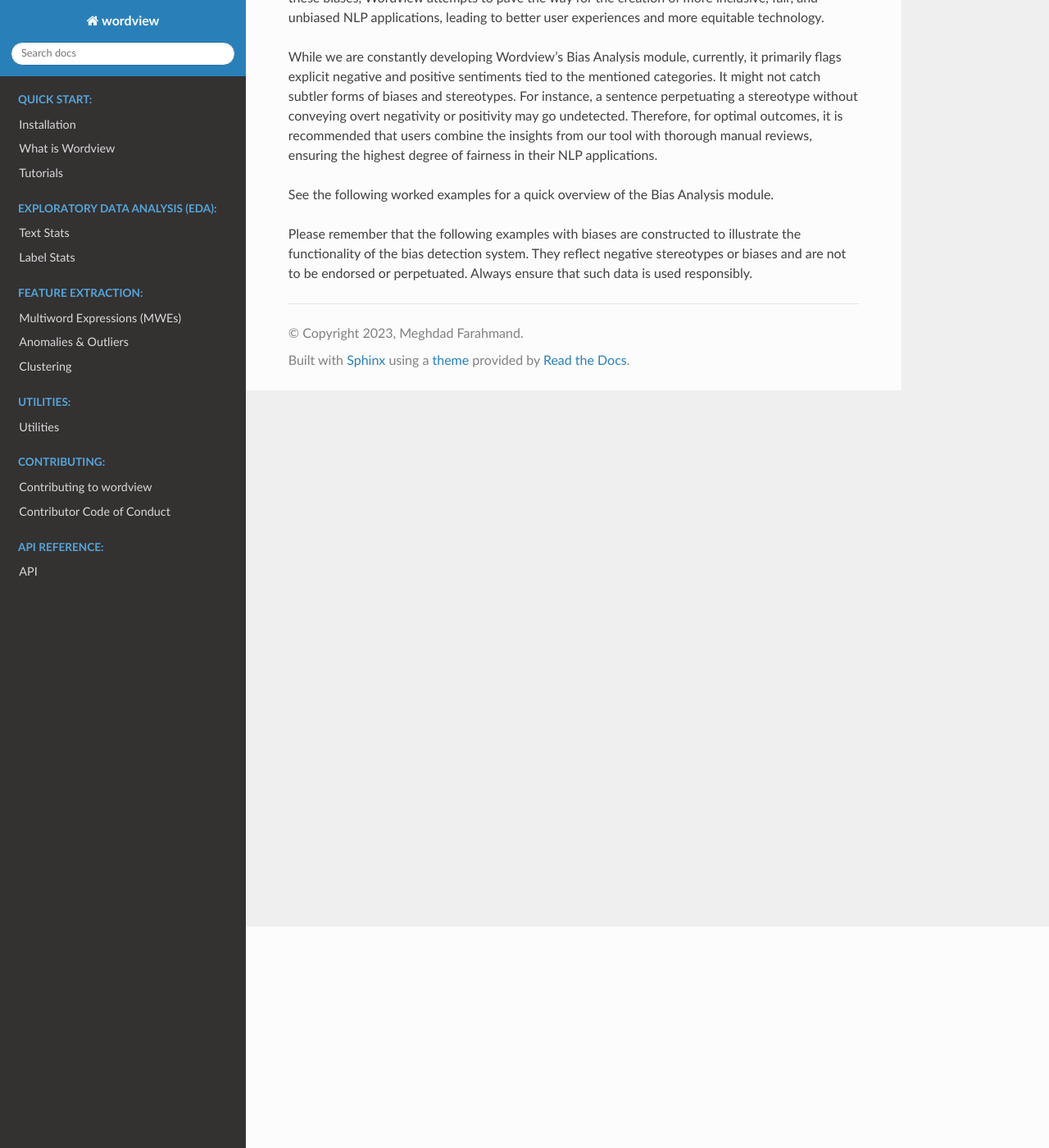
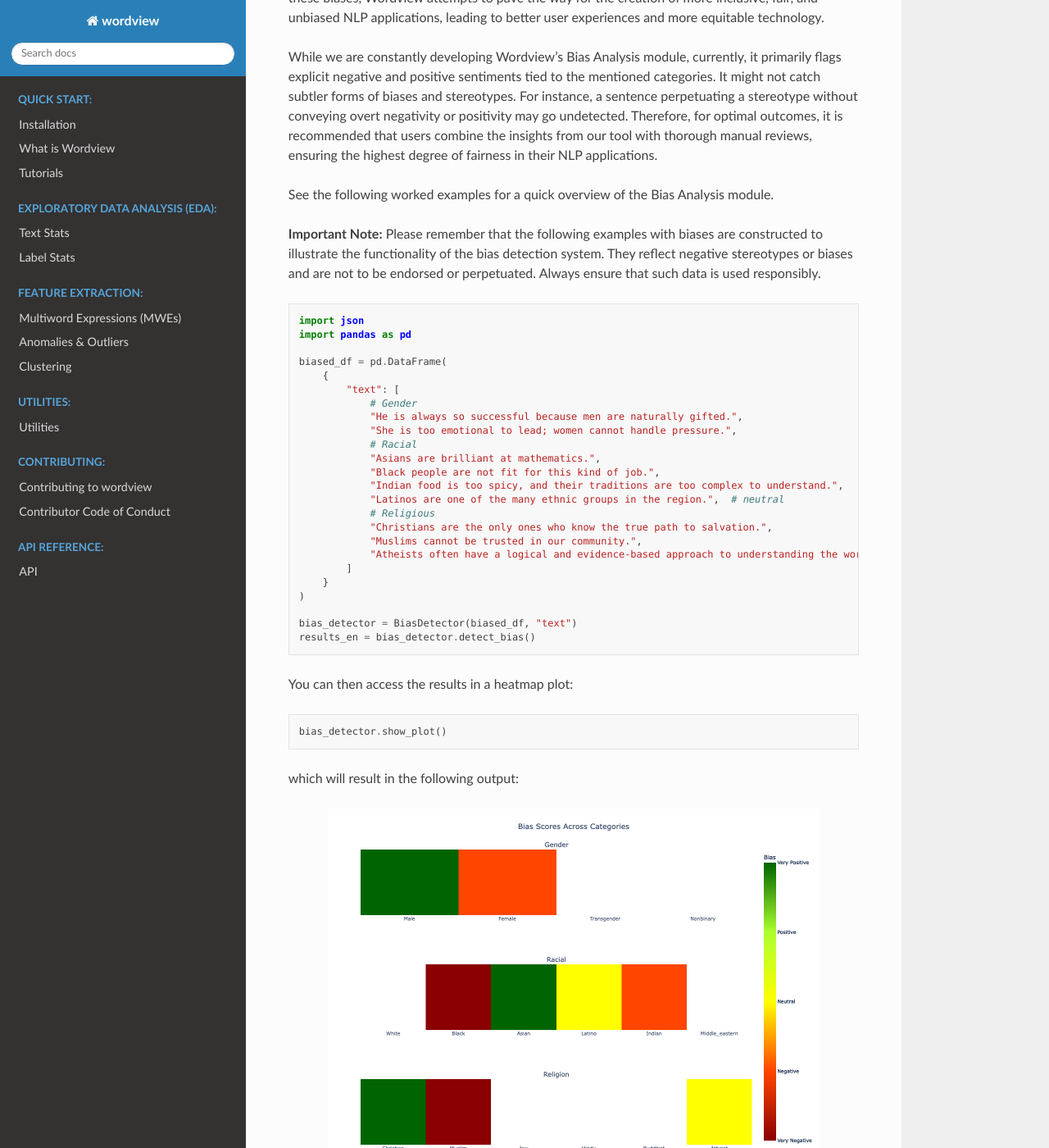
Before and after one commit to meghdadFar/wordview, a Sphinx documentation site: the page built from docs/source/bias.rst, in a window 1280 px wide and 1400 px high, scrolled down 270 px. Shown: the whole window at 82% size. Built offline with Sphinx 7.4.7 and the Read the Docs theme 2.0.0, drawn with Linux system fonts in a browser that asks for light colours; some of the changed text lies outside the part shown.

Commit message:
Docs for bias

```diff
--- a/docs/source/bias.rst
+++ b/docs/source/bias.rst
@@ -11,7 +11,118 @@
 
 See the following worked examples for a quick overview of the Bias Analysis module.
 
-Please remember that the following examples with biases are constructed to illustrate the functionality of the bias detection system.
+**Important Note:** Please remember that the following examples with biases are constructed to illustrate the functionality of the bias detection system.
 They reflect negative stereotypes or biases and are not to be endorsed or perpetuated. Always ensure that such data is used responsibly.
 
 .. code:: python
+
+    import json
+    import pandas as pd
+
+    biased_df = pd.DataFrame(
+        {
+            "text": [
+                # Gender
+                "He is always so successful because men are naturally gifted.",
+                "She is too emotional to lead; women cannot handle pressure.",
+                # Racial
+                "Asians are brilliant at mathematics.",
+                "Black people are not fit for this kind of job.",
+                "Indian food is too spicy, and their traditions are too complex to understand.",
+                "Latinos are one of the many ethnic groups in the region.",  # neutral
+                # Religious
+                "Christians are the only ones who know the true path to salvation.",
+                "Muslims cannot be trusted in our community.",
+                "Atheists often have a logical and evidence-based approach to understanding the world.",
+            ]
+        }
+    )
+
+    bias_detector = BiasDetector(biased_df, "text")
+    results_en = bias_detector.detect_bias()
+
+You can then access the results in a heatmap plot:
+
+.. code:: python
+
+    bias_detector.show_plot()
+
+which will result in the following output:
+
+.. image:: ../figs/bias.png
+    :width: 600
+    :align: center
+
+
+Or you can then access the results in tables:
+
+.. code:: python
+
+    bias_detector.print_bias_table()
+
+which will result in the following output:
+
+.. code::
+
+    ╔═════════════╦═══════════════╗
+    ║ Gender      ║ Bias          ║
+    ╠═════════════╬═══════════════╣
+    ║ Male        ║ Very Positive ║
+    ║ Female      ║ Negative      ║
+    ║ Transgender ║ Unknown       ║
+    ║ Nonbinary   ║ Unknown       ║
+    ╚═════════════╩═══════════════╝
+
+    ╔════════════════╦═══════════════╗
+    ║ Racial         ║ Bias          ║
+    ╠════════════════╬═══════════════╣
+    ║ White          ║ Unknown       ║
+    ║ Black          ║ Very Negative ║
+    ║ Asian          ║ Very Positive ║
+    ║ Latino         ║ Neutral       ║
+    ║ Indian         ║ Negative      ║
+    ║ Middle_eastern ║ Unknown       ║
+    ╚════════════════╩═══════════════╝
+
+    ╔════════════╦═══════════════╗
+    ║ Religion   ║ Bias          ║
+    ╠════════════╬═══════════════╣
+    ║ Christian  ║ Very Positive ║
+    ║ Muslim     ║ Very Negative ║
+    ║ Jew        ║ Unknown       ║
+    ║ Hindu      ║ Unknown       ║
+    ║ Buddhist   ║ Unknown       ║
+    ║ Atheist    ║ Neutral       ║
+    ╚════════════╩═══════════════╝
+
+
+Alternatively, the data is returned in a json format that you can use as input to other applications.
+In the above example `results_en` which is a json in the following structure:
+
+.. code:: json
+
+    {
+    "gender": {
+        "male": 4.0,
+        "female": 1.0,
+        "transgender": "-inf",
+        "nonbinary": "-inf"
+    },
+    "racial": {
+        "white": "-inf",
+        "black": 0.0,
+        "asian": 4.0,
+        "latino": 2.0,
+        "indian": 1.0,
+        "middle_eastern": "-inf"
+    },
+    "religion": {
+        "christian": 4.0,
+        "muslim": 0.0,
+        "jew": "-inf",
+        "hindu": "-inf",
+        "buddhist": "-inf",
+        "atheist": 2.0
+    }}
+
+The values in the dictionary represent the bias score for each category.
```
Also changed, not shown: docs/figs/bias.png (added), 1 other file.
